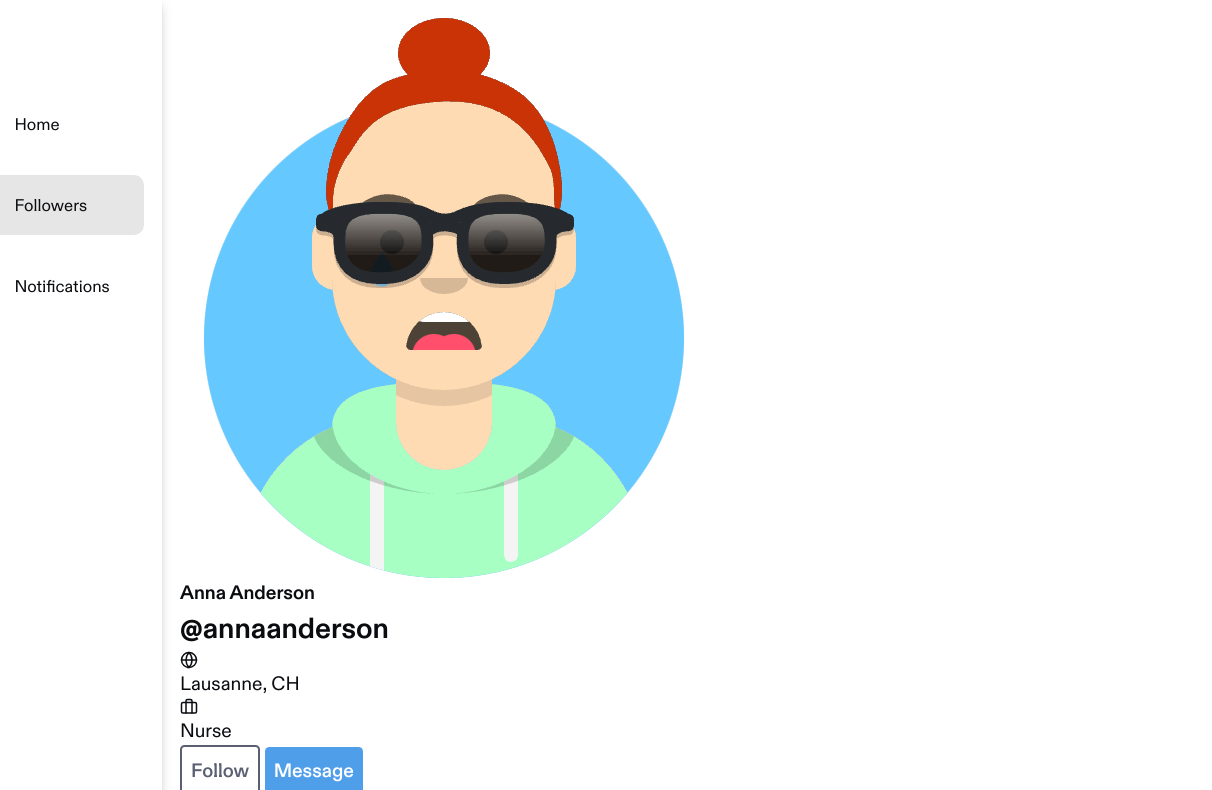
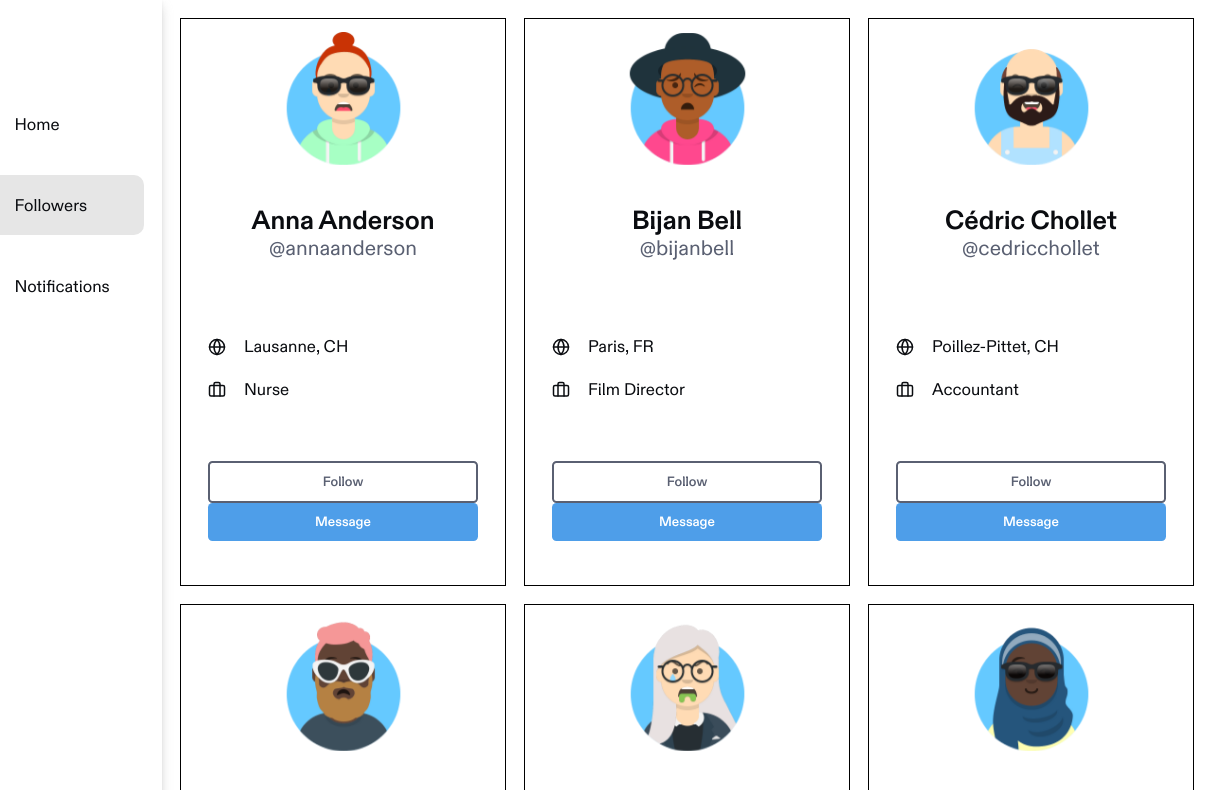
Before and after one commit to Harpogma/DocWeb, a plain HTML site: page Challenge_11/index.html in a window 1280 px wide. Shown: the top 790 px of the page, 68-1280 px from the left. Drawn offline with Linux system fonts and the light colour scheme.

Commit message:
Dark theme and most of the features are implemented

```diff
--- a/Challenge_11/css/profile-card.css
+++ b/Challenge_11/css/profile-card.css
@@ -0,0 +1,116 @@
+.profile-card-container {
+  container-type: inline-size;
+  max-width: 100%;
+  min-width: 15rem;
+  border: solid black 1px;
+  .profile-card {
+      display: grid;
+      grid-template-columns: 1fr;
+      grid-template-rows: repeat(4, 1fr);
+      grid-template-areas:
+        "avatar"
+        "name"
+        "details"
+        "actions";
+      align-items: center;
+      justify-content: center;
+      text-align: center;
+      padding: 1rem;
+      @container (width >= 20rem) {
+        display: grid;
+        grid-template-columns: 1fr 1fr;
+        grid-template-rows: 1fr 1fr 1fr;
+        grid-template-areas:
+          "avatar name"
+          "details details"
+          "actions actions";
+        justify-content: center;
+        align-items: center;
+      }
+      @container (width >= 40rem) {
+        display: grid;
+        grid-template-columns: repeat(4, 1fr);
+        grid-template-rows: 1fr;
+        grid-template-areas:
+          "avatar name details actions";
+        justify-content: center;
+        align-items: center;
+      }
+
+    .profile-card--avatar {
+      display: flex;
+      grid-area: avatar;
+      justify-content: center;
+      img {
+        width: 125px;
+        position: relative;
+        bottom: 5px;
+      }
+      @container (width >= 20rem) {
+        grid-area: avatar;
+      }
+      @container (width >= 40rem) {
+        grid-area: avatar;
+        img {
+          width: 100px;
+          height: 100px;
+        }
+      }
+    }
+    .profile-card--name {
+      text-align: center;
+      grid-area: name;
+      h1 {
+        font-size: var(--fs-xl);
+        line-height: 1;
+      }
+      h2 {
+        font-size: var(--fs-lg);
+        color: var(--color-text-muted);
+        font-variation-settings: "wght" 400;
+      }
+      @container (width >= 20rem) {
+        grid-area: name;
+      }
+      @container (width >= 40rem) {
+        grid-area: name;
+      }
+    }
+    .profile-card--details {
+      display: flex;
+      grid-area: details;
+      flex-direction: column;
+      width: 100%;
+      div {
+        display: flex;
+        padding: 0.5rem;
+        align-items: center;
+        font-size: var(--fs-md);
+      }
+      div p {
+        padding-left: 1rem;
+      }
+      @container (width >= 20rem) {
+        grid-area: details;
+      }
+      @container (width >= 40rem) {
+        grid-area: details;
+      }
+    }
+    .profile-card--actions {
+      display: flex;
+      grid-area: actions;
+      flex-direction: column;
+      width: 100%;
+      padding: 0.5rem;
+      @container (width >= 20rem) {
+        display: grid;
+        grid-template-columns: 1fr 1fr;
+      }
+      @container (width >= 40rem) {
+        grid-area: actions;
+      }
+    }
+
+  }
+}
--- a/Challenge_11/css/theme.css
+++ b/Challenge_11/css/theme.css
@@ -31,6 +31,15 @@
         --color-background-highlight: hsl(0deg, 0%, 90%);
         --color-text: hsl(222deg, 22%, 5%);
         --color-text-muted: hsl(225, 12%, 40%);
+        --color-action: hsl(209, 78%, 61%);
+        --color-text-action: hsl(0, 0%, 100%);
+        --shadow-color: 0deg 0% 80%;
+    }
+    @media (prefers-color-scheme: dark) {
+        --color-background: hsl(222deg, 22%, 5%);
+        --color-background-highlight: hsl(225, 12%, 40%);
+        --color-text: hsl(0deg 0% 100%);
+        --color-text-muted: hsl(0deg, 0%, 90%);
         --color-action: hsl(209, 78%, 61%);
         --color-text-action: hsl(0, 0%, 100%);
         --shadow-color: 0deg 0% 80%;
```
Also changed, not shown: Challenge_11/index.html (line endings or trailing spaces).
